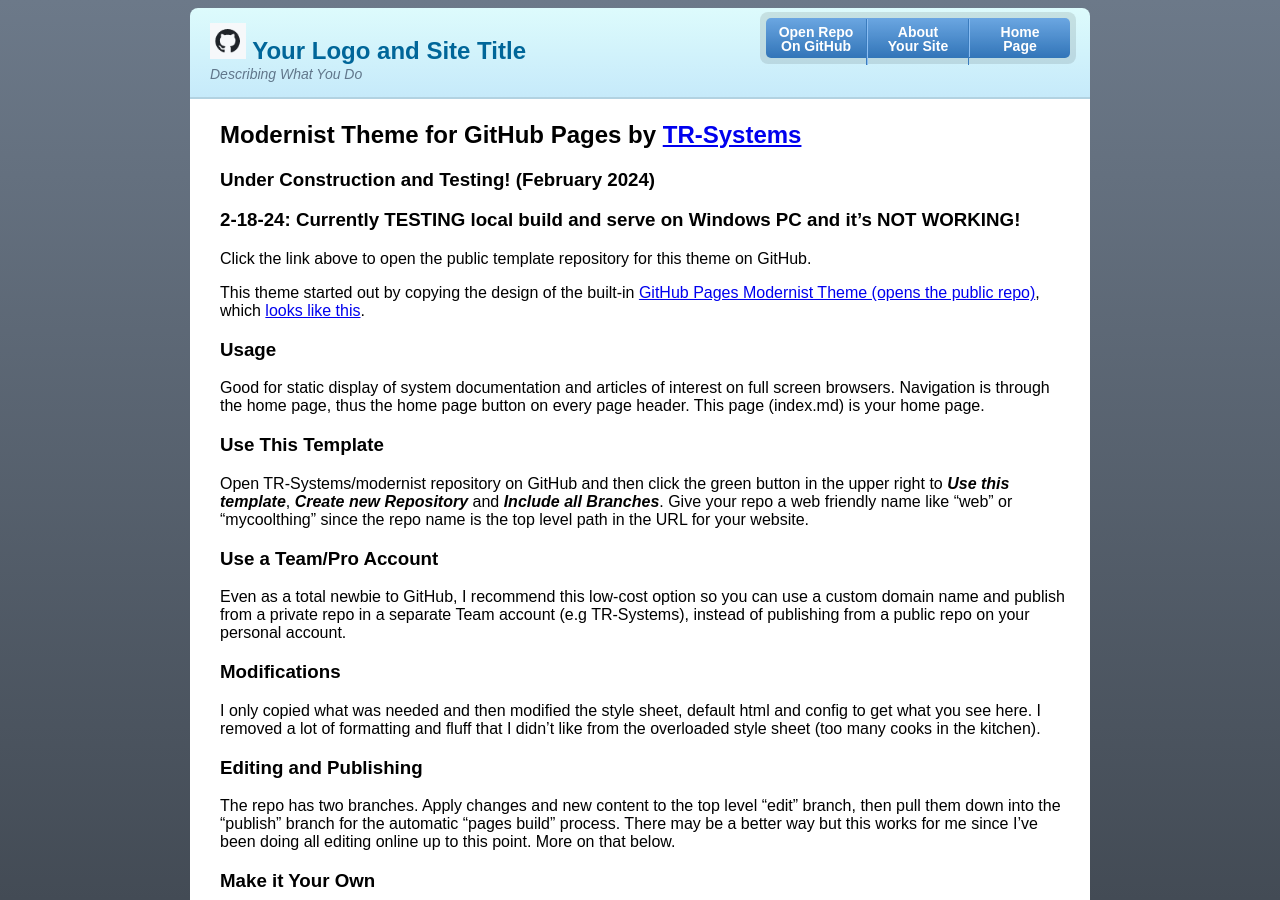
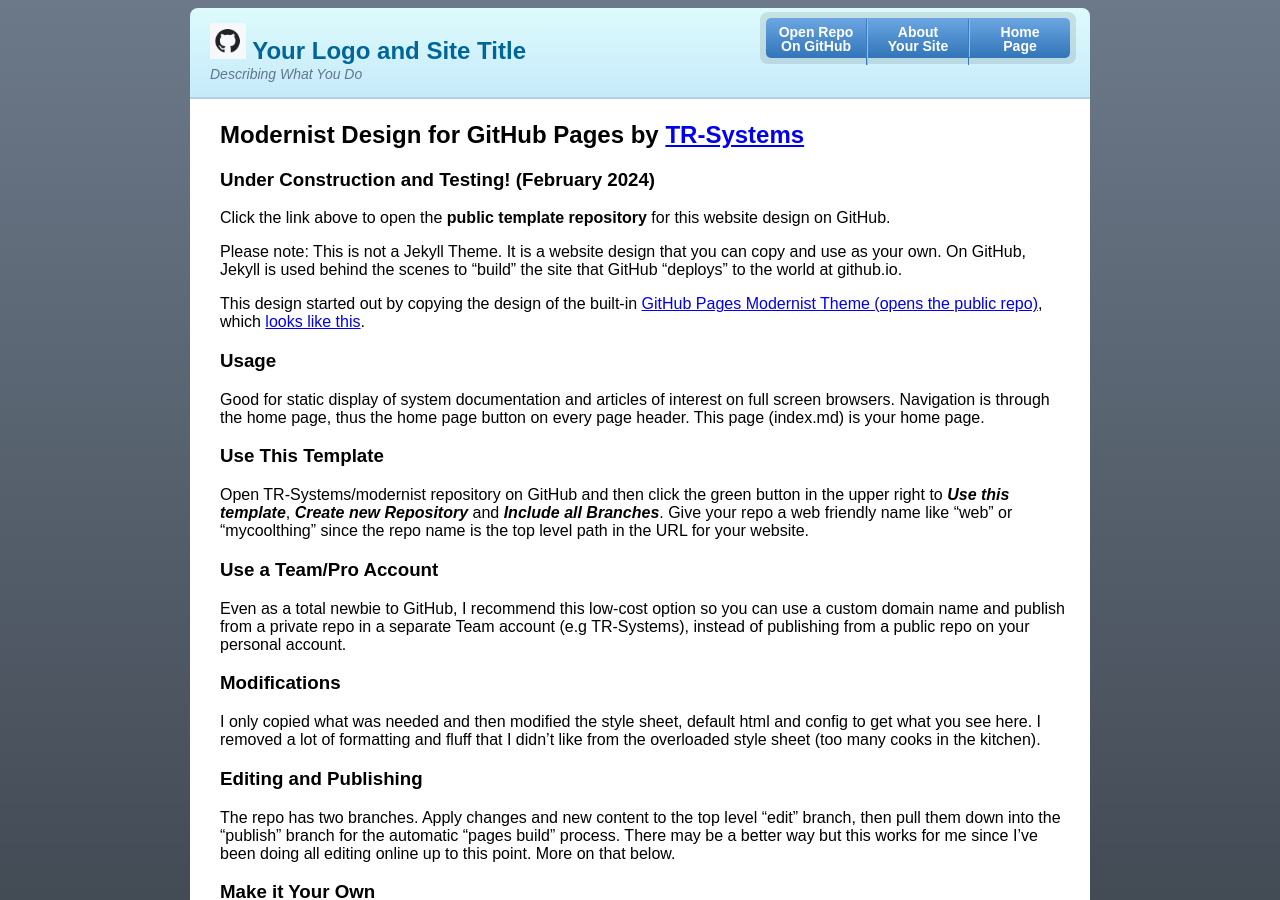
Before and after one commit to TR-Systems/modernist, a Jekyll site: the page built from index.md, in a window 1280 px wide and 900 px high. Built offline with Jekyll 4.4.1, drawn with Linux system fonts in a browser that asks for light colours; our own code applies the rules of GitHub Pages for plain Markdown files; some of the changed text lies outside the part shown.

Commit message:
Update index.md

```diff
--- a/index.md
+++ b/index.md
@@ -1,10 +1,11 @@
-## Modernist Theme for GitHub Pages by [TR-Systems](https://TR-Systems.github.io/web/){:target="_blank"}
+## Modernist Design for GitHub Pages by [TR-Systems](https://TR-Systems.github.io/web/){:target="_blank"}
 ### Under Construction and Testing! (February 2024)
-### 2-18-24: Currently TESTING local build and serve on Windows PC and it's NOT WORKING!
 
-Click the link above to open the public template repository for this theme on GitHub.
+Click the link above to open the **public template repository** for this website design on GitHub.
 
-This theme started out by copying the design of the built-in [GitHub Pages Modernist Theme (opens the public repo)](https://github.com/pages-themes/modernist){:target="_blank"}, which [looks like this](https://pages-themes.github.io/modernist/){:target="_blank"}.
+Please note: This is not a Jekyll Theme. It is a website design that you can copy and use as your own. On GitHub, Jekyll is used behind the scenes to "build" the site that GitHub "deploys" to the world at github.io.
+
+This design started out by copying the design of the built-in [GitHub Pages Modernist Theme (opens the public repo)](https://github.com/pages-themes/modernist){:target="_blank"}, which [looks like this](https://pages-themes.github.io/modernist/){:target="_blank"}.
 
 ### Usage
 Good for static display of system documentation and articles of interest on full screen browsers. Navigation is through the home page, thus the home page button on every page header. This page (index.md) is your home page.
@@ -96,7 +97,7 @@
 Copy the contents of the two style sheets in **_sass** and paste them directly **assets/css/style.scss** (replacing the import). The site now builds locally and I can make changes to style.scss on the fly for quick fire testing of style changes. But I can't push them back up to GitHub.
 
 #### Catch you later...
-Tis all for now. Hope someone out there finds this Theme useful and lets me know. That would make my day.
+Tis all for now. Hope someone out there finds this design useful and lets me know. That would make my day.
 
 Thanks for checking it out.
 
```
